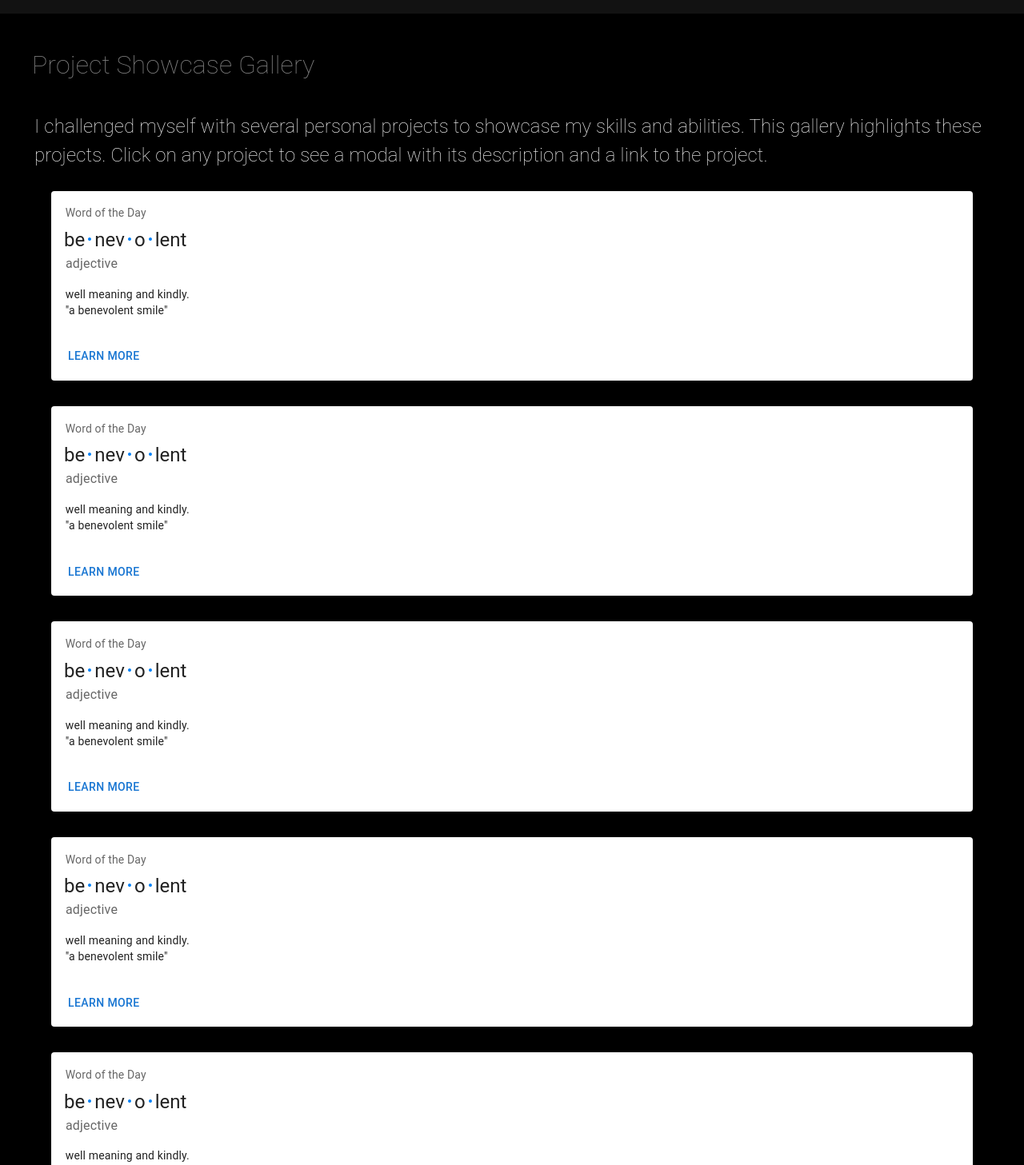
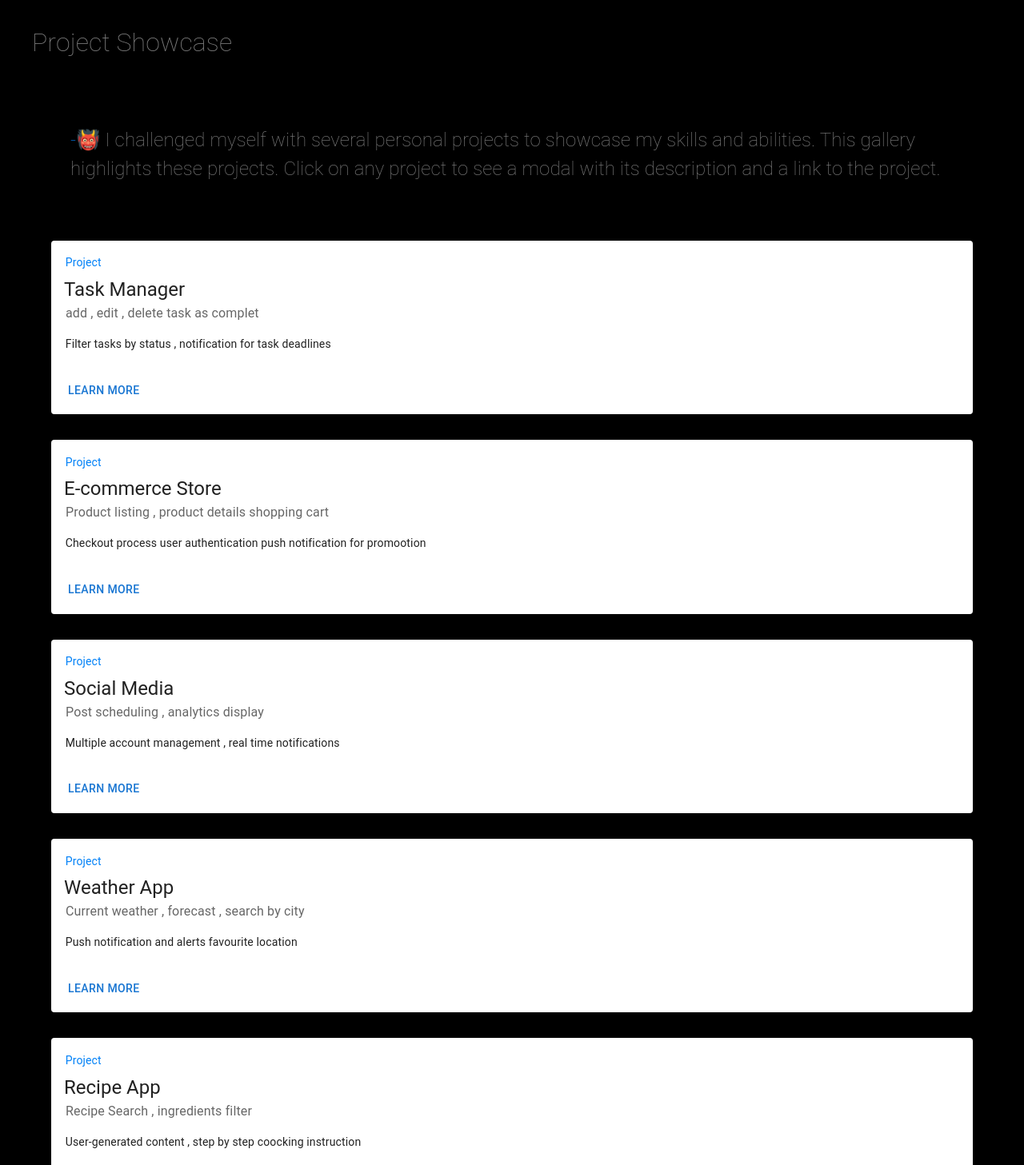
Before and after one commit to kirinryu-dev/Portfolio, a React (Create React App) app: page / in a window 1280 px wide. Shown: the part 1000-2457 px from the top of the page at 80% size. Built offline with nearby package versions, Linux system fonts and the light colour scheme.

Commit message:
my back hurt...

```diff
--- a/src/Components/Accordion/Accordion.css
+++ b/src/Components/Accordion/Accordion.css
@@ -7,9 +7,10 @@
     border-bottom: blue 0.125em solid;
 }
 
-h2 {
+h3 {
     color: white;
-    margin-bottom: 2em;
+    margin-bottom: 1.5em;
+
 
 }
 
@@ -18,6 +19,12 @@ h2 {
     padding: 0;
     margin: 0;
 
+}
+
+.techList > p {
+    font-weight: 100;
+    font-style: normal;
+    font-size: small;
 }
 
 .techList li {
--- a/src/Components/Accordion/Accordion.jsx
+++ b/src/Components/Accordion/Accordion.jsx
@@ -13,7 +13,7 @@ import './Accordion.css'
 export default function AccordionUsage() {
   return (
     <div>
-      <h2>SKILL SET</h2>
+      <h3>SKILL SET</h3>
       <Accordion className='Accordion_content'>
         <AccordionSummary
           expandIcon={<ExpandMoreIcon />}
@@ -25,10 +25,15 @@ export default function AccordionUsage() {
         <AccordionDetails>
           <div className='techList'>
             <li>Framework / Library </li>
+            <p>NEXT Js / React </p>
             <li>Styling  </li>
+            <p>Vanilla css , Bootstrap , Tailwind , Sass</p>
             <li>Back-End </li>
+            <p>Node js</p>
             <li>Database  </li>
+            <p>MongoDB</p>
             <li>Build Tool</li>
+            <p>Vite</p>
           </div>
         </AccordionDetails>
       </Accordion>
--- a/src/Components/Card/CardGallery.css
+++ b/src/Components/Card/CardGallery.css
@@ -1,3 +1,31 @@
 .Card {
     margin-bottom: 2em;
 }
+
+
+@media (min-width: 1600px) {
+    .card-container {
+        display: flex;
+        gap: 1rem;
+        overflow: hidden;
+    }
+}
+
+/* @media (max-width: 400px) {
+    .Project_card {
+        display: flex;
+        flex-direction: column;
+        align-items: center;
+
+    }
+} */
+
+/* @media (min-width: 1600px) {
+    .Project_card {
+        display: flex;
+        align-items: center;
+        justify-content: center;
+        gap: 1.5rem;
+
+    }
+} */
--- a/src/Components/Card/CardGallery.jsx
+++ b/src/Components/Card/CardGallery.jsx
@@ -1,60 +1,71 @@
-import * as React from 'react';
-import Box from '@mui/material/Box';
-import Card from '@mui/material/Card';
-import CardActions from '@mui/material/CardActions';
-import CardContent from '@mui/material/CardContent';
-import Button from '@mui/material/Button';
-import Typography from '@mui/material/Typography';
-import ModalGallery from '../ModalGallery/ModalGallery';
+import React from 'react';
+import { Card, CardContent, Typography, CardActions, Button } from '@mui/material';
+import ModalGallery from '../ModalGallery/ModalGallery'; // Adjust the import based on your file structure
 
 
 // import custom css
 
 import './CardGallery.css'
 
-// each card have different content
-
-const CardData = [
+const cardData = [
   {
-    Title: 'Task Manager',
-    Type: 'Task editing',
-    Description: 'its a task manager to manage your task timely without getting lost or confused about what to do next'
-
+    project: "Task Manager",
+    type: "add , edit , delete task as complet",
+    feature: "Filter tasks by status , notification for task deadlines",
+    example: ''
   },
   {
-
+    project: "E-commerce Store",
+    type: "Product listing , product details shopping cart",
+    feature: "Checkout process user authentication push notification for promootion",
+    example: ''
   },
   {
-
+    project: "Social Media ",
+    type: "Post scheduling , analytics display ",
+    feature: "Multiple account management , real time notifications",
+    example: ''
+  },
+  {
+    project: "Weather App",
+    type: "Current weather , forecast , search by city ",
+    feature: "Push notification and alerts favourite location ",
+    example: ''
+  },
+  {
+    project: "Recipe App",
+    type: "Recipe Search , ingredients filter",
+    feature: "User-generated content , step by step coocking instruction",
+    example: ''
+  },
+  {
+    project: "Chat Application",
+    type: "Chat",
+    feature: "Real-time messaging , group chat , notificaton for group message",
+    example: '"his ubiquitous influence was felt by all the family"'
   }
 ];
 
-const bull = (
-  <Box
-    component="span"
-    sx={{ display: 'inline-block', mx: '2px', transform: 'scale(0.8)' }}
-  >
-    •
-  </Box>
-);
 
-export default function BasicCard() {
+const CardList = () => {
   return (
-    <Card sx={{ minWidth: 275 }} className='Card'>
+    <div className="card-container Card">
+      {cardData.map((card, index) => (
+        <Card sx={{ minWidth: 275 }} className='Card' key={index}>
           <CardContent>
             <Typography sx={{ fontSize: 14 }} color="text.secondary" gutterBottom>
-          Word of the Day
+              <span>Project</span>
             </Typography>
             <Typography variant="h5" component="div">
-          be{bull}nev{bull}o{bull}lent
+              {card.project}
             </Typography>
             <Typography sx={{ mb: 1.5 }} color="text.secondary">
-          adjective
+              {card.type}
             </Typography>
             <Typography variant="body2">
-          well meaning and kindly.
+              {card.feature}
               <br />
-          {'"a benevolent smile"'}
+              {card.example}
             </Typography>
           </CardContent>
           <CardActions>
@@ -65,5 +76,9 @@ export default function BasicCard() {
             </Button>
           </CardActions>
         </Card>
+      ))}
+    </div>
   );
-}
+};
+
+export default CardList;
--- a/src/Components/Gallery/GalleryPage.css
+++ b/src/Components/Gallery/GalleryPage.css
@@ -2,22 +2,3 @@
     margin: 0;
 
 }
-
-@media (max-width: 400px) {
-    .Project_card {
-        display: flex;
-        flex-direction: column;
-        align-items: center;
-
-    }
-}
-
-@media (min-width: 1600px) {
-    .Project_card {
-        display: flex;
-        align-items: center;
-        justify-content: center;
-        gap: 1.5rem;
-
-    }
-}
--- a/src/Components/Gallery/GalleryPage.jsx
+++ b/src/Components/Gallery/GalleryPage.jsx
@@ -19,46 +19,6 @@ export default function FixedContainer() {
             <Cardgallery />
           </div>
 
-          <div>
-            <Cardgallery />
-          </div>
-
-          <div>
-            <Cardgallery />
-          </div>
-
-
-        </div>
-
-        <div className='Project_card'>
-          <div>
-            <Cardgallery />
-          </div>
-
-          <div>
-            <Cardgallery />
-          </div>
-
-          <div>
-            <Cardgallery />
-          </div>
-
-
-        </div>
-
-        <div className='Project_card'>
-          <div>
-            <Cardgallery />
-          </div>
-
-          <div>
-            <Cardgallery />
-          </div>
-
-          <div>
-            <Cardgallery />
-          </div>
-
 
         </div>
 
--- a/src/Pages/Gallery/Gallery.css
+++ b/src/Pages/Gallery/Gallery.css
@@ -17,6 +17,19 @@
 
 }
 
+.content_top > h1 {
+    margin-bottom: 1em;
+    align-self: self-start;
+    color: gray;
+}
+
+.content_top > p {
+    padding: 2em;
+    font-weight: 200;
+    margin-bottom: 1em;
+    color: gray;
+}
+
 
 h1 {
     font-weight: 200;
@@ -24,19 +37,8 @@ h1 {
 
 }
 
-.content_top h1 {
-    margin-bottom: 1em;
-    align-self: self-start;
-    color: gray;
-}
-
-.content_top p {
-    font-weight: 200;
-    font-style: normal;
-    margin-bottom: 1em;
 
 
-}
 
 .content_bottom {
     color: gray;
--- a/src/Pages/Gallery/Gallery.jsx
+++ b/src/Pages/Gallery/Gallery.jsx
@@ -11,8 +11,9 @@ export default function galeryShowcase () {
     return (
         <div className='Gallery_content'>
             <div className='content_top'>
-                <h1>Project Showcase Gallery</h1>
+                <h1>Project Showcase</h1>
                 <p>
+                    <span> -👹 </span>
                     I challenged myself with several personal projects to showcase my skills and abilities.
                     This gallery highlights these projects. Click on any project to see a modal with its description and a link to the project.
                 </p>
```
Lines whose indentation alone changed are shown as unchanged.
